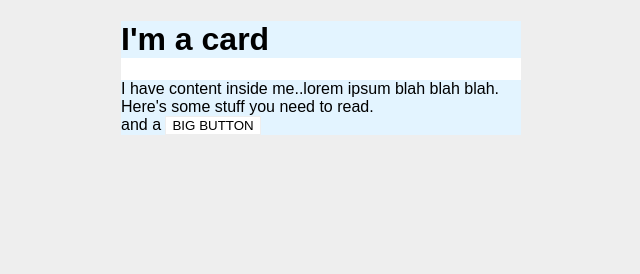
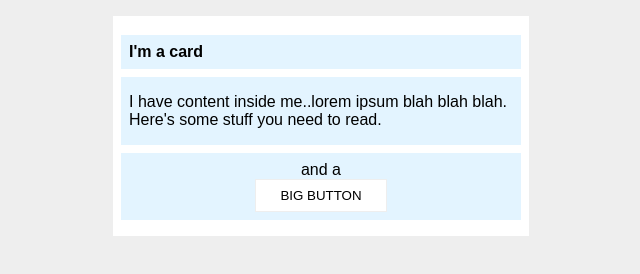
Before and after one commit to himanshuhjoshi/the-odin-project, a plain HTML site: page css-exercises/foundations/block-and-inline/02-margin-and-padding-2/index.html in a window 1280 px wide. Shown: the whole page, without its empty margins (319-959 px from the left). Drawn offline with Linux system fonts and the light colour scheme.

Commit message:
Solved the foundations -> margin & padding

```diff
--- a/css-exercises/foundations/block-and-inline/02-margin-and-padding-2/style.css
+++ b/css-exercises/foundations/block-and-inline/02-margin-and-padding-2/style.css
@@ -1,27 +1,40 @@
 body {
   background: #eee;
   font-family: sans-serif;
+  box-sizing: border-box;
 }
 
 .card {
   width: 400px;
   background: #fff;
   margin: 16px auto;
+  padding: 8px;
 }
 
 .title {
   background: #e3f4ff;
+  padding: 8px;
+  margin-bottom: 8px;
+  font-size: 16px;
 }
 
 .content {
   background: #e3f4ff;
+  padding: 16px 8px;
+  margin-bottom: 8px;
 }
 
 .button-container {
+  text-align: center;
   background: #e3f4ff;
+  padding: 8px;
+  margin-bottom: 8px;
 }
 
 button {
+  display: block;
   background: white;
   border: 1px solid #eee;
+  margin: 0px auto;
+  padding: 8px 24px;
 }
```
Also changed, not shown: css-exercises/foundations/block-and-inline/01-margin-and-padding-1/style.css (+5 -5 lines).
